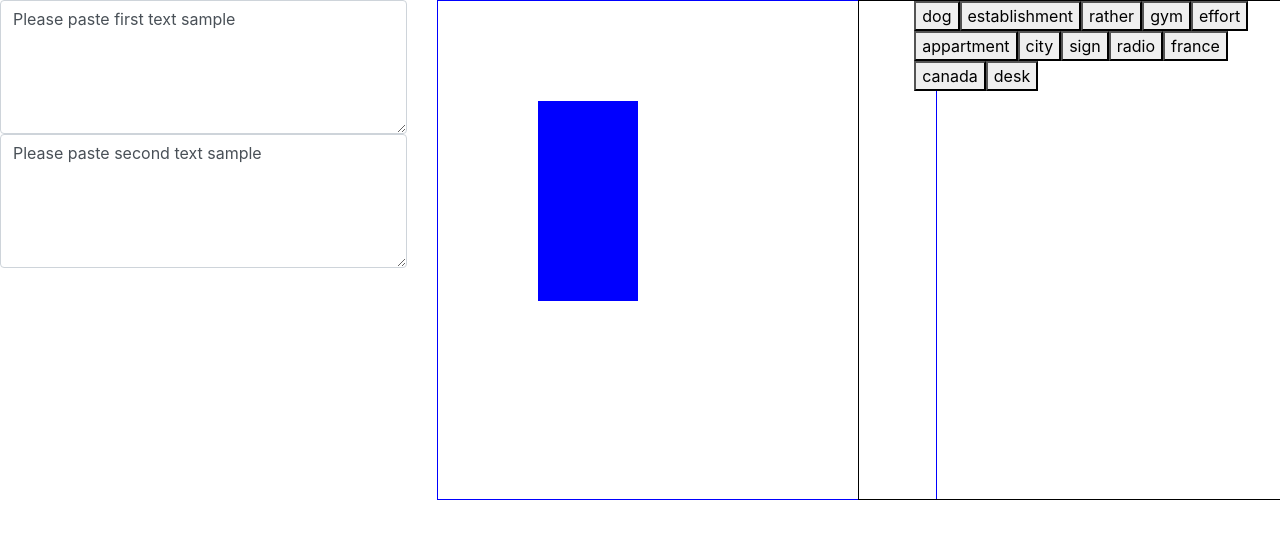
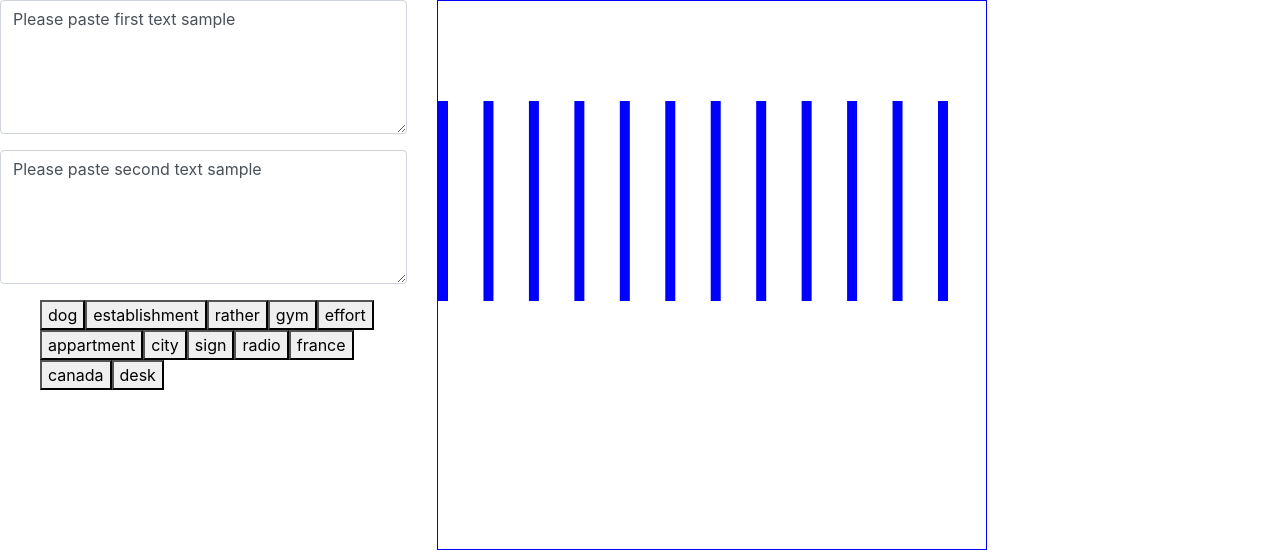
Before and after one commit to LoganTribull/ReltativeTextFrequencyD3, a plain HTML site: page index.html in a window 1280 px wide. Drawn offline with nearby package versions, Linux system fonts and the light colour scheme.

Commit message:
use scalePoint to map the domain of words to the range of svg width and now use xscale in bar x attribute

```diff
--- a/app.js
+++ b/app.js
@@ -1,21 +1,25 @@
 const svgWidth = 500
 const svgHeight = 500
 const svgPadding = 50
+data = data.filter(d => d.ratio !== null)
 
 var svg = d3.select("svg")
-          .attr("width", svgWidth)
-          .attr("height", svgHeight)
+          .attr("width", svgWidth + svgPadding)
+          .attr("height", svgHeight + svgPadding)
           .style("border", "1px solid blue")
 
 var activeWordList = d3.select("#active-word-list")
+
+var xScale = d3.scalePoint()
+              .domain(data.map(d=>d.word))
+              .range([0, svgWidth])
+
 
 // Filter data for null values
 
 removeWord = event => {
   console.log(event)
 }
-
-data = data.filter(d => d.ratio !== null)
 
 activeWordList
             .selectAll("button")
@@ -30,8 +34,8 @@ svg
   .data(data, d=>d.word)
     .enter()
     .append("rect")
-      .attr("x", "100")
+      .attr("x", d => xScale(d.word))
       .attr("y", "100")
-      .attr("width", "100")
+      .attr("width", "10")
       .attr("height", "200")
       .attr("fill", "blue")
--- a/index.html
+++ b/index.html
@@ -15,19 +15,19 @@
       <div class="textInputs col-sm-4">
         <div class="form-group">
           <textarea class="form-control" rows="5">Please paste first text sample</textarea>
+        </div>
+        <div class="form-group">
           <textarea class="form-control" rows="5">Please paste second text sample</textarea>
         </div>
-      </div>
-      <div class="frequency-chart col-sm-4">
-        <svg></svg>
-      </div>
-      <div class="word-controller col-sm-4">
         <div class="activeWords">
           <ul id="active-word-list"></ul>
         </div>
         <div class="inactiveWords">
         </div>
       </div>
+      <div class="frequency-chart col-sm-8">
+        <svg></svg>
+      </div>
     </div>
   <script src="app.js"></script>
 </body>
```
